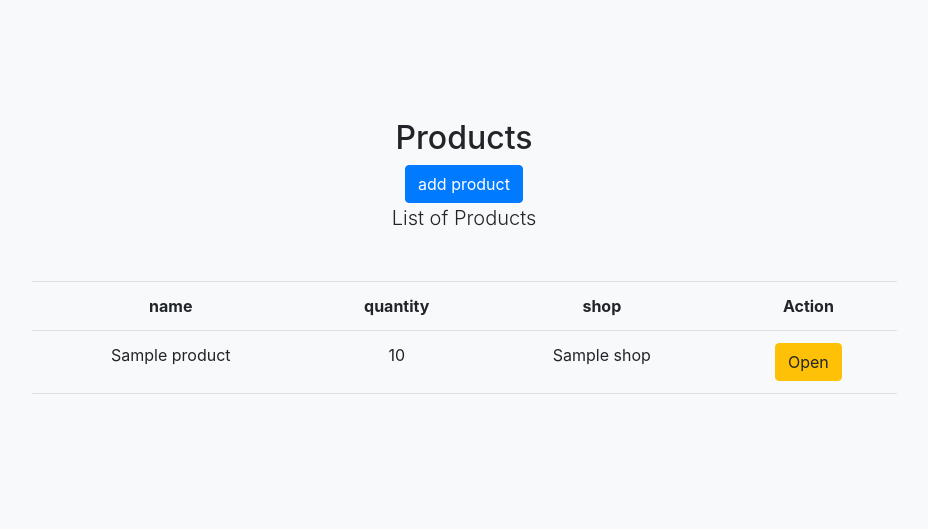
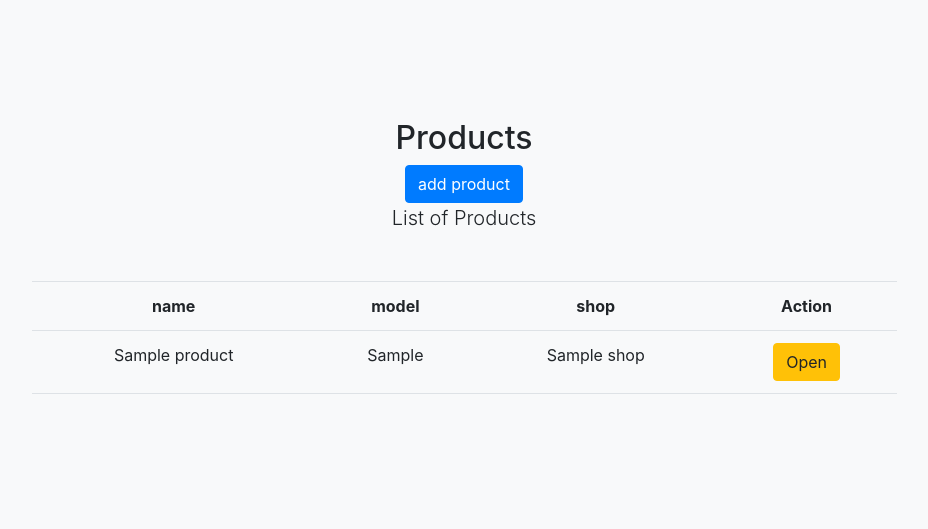
Before and after one commit to demuk/point-of-sale, a Flask app: page /home in a window 1280 px wide. Shown: the part 801-1330 px from the top of the page, without its empty margins (176-1104 px from the left). Run offline with Flask 2, Linux system fonts and the light colour scheme; tables that the repository leaves empty hold one stand-in row (values such as "Sample post"); some libraries are stand-ins or nearby versions.

Commit message:
display model

```diff
--- a/app/templates/home.html
+++ b/app/templates/home.html
@@ -73,7 +73,7 @@
                                 <th>name</th>
                                 <!-- <th>buying_price</th>
                                 <th>selling_price</th> -->
-                                <th>quantity</th>
+                                <th>model</th>
                                 <th>shop</th>
                                 <th>Action</th>
                             </tr>
@@ -83,7 +83,7 @@
                                 <td>{{product.name}}</td>
                                 <!-- <td>{{product.buying_price}}</td>
                                 <td>{{product.selling_price}}</td> -->
-                                <td>{{product.quantity}}</td>
+                                <td>{{product.model}}</td>
                                 <td>{{product.shop.name}}</td>
                                 <td>
                                     <a href="{{ url_for('view_prod',id=product.id) }}" class="btn btn-warning">Open</a>
```
